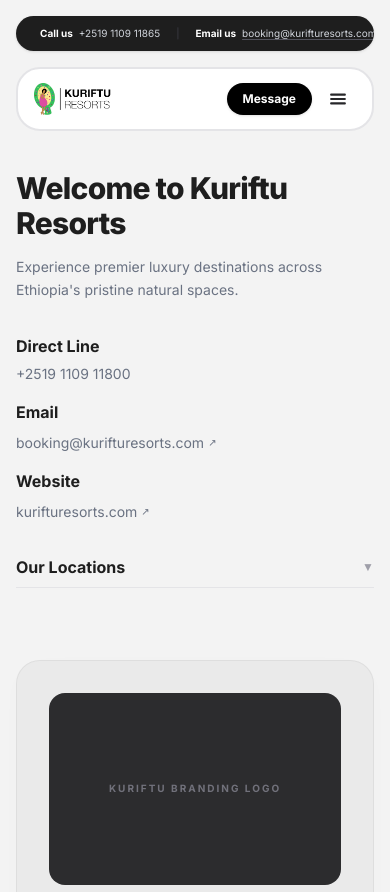
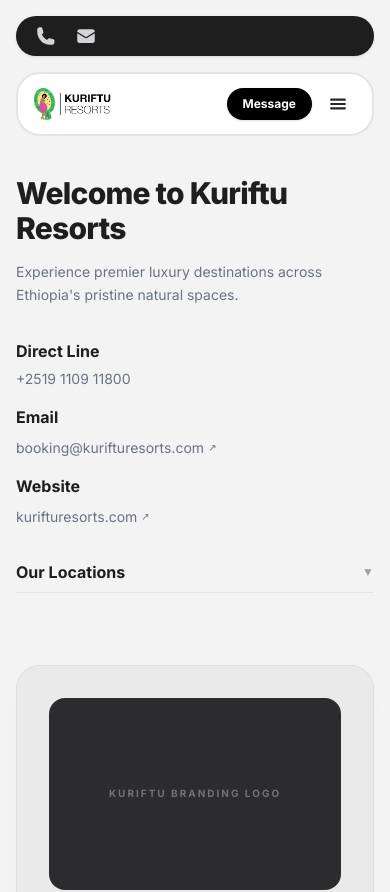
Before and after one commit to Nahom-Tadesse/KRS, a React (Vite) app: page / in a window 390 px wide. Shown: the top 892 px of the page. Built offline with nearby package versions, Linux system fonts and the light colour scheme; the HTML template or start-up script is replaced by a standard one.

Commit message:
design: streamline top bar contact icons for mobile viewports

```diff
--- a/src/Components/Header.jsx
+++ b/src/Components/Header.jsx
@@ -1,5 +1,5 @@
 import { useState } from 'react';
-import logo from "../assets/2-KRS-Black.png";
+import logo from '../assets/2-KRS-Black.png';
 
 const Header = ({ activeTab, setActiveTab }) => {
   const navLinks = ['Home', 'Sales', 'Reservations'];
@@ -7,33 +7,67 @@ const Header = ({ activeTab, setActiveTab }) => {
 
   return (
     <header className="max-w-7xl mx-auto pt-4 md:pt-6 px-4 md:px-6 relative z-50 animate-fade-in-up font-['Inter',sans-serif]">
-      {/* Top Bar - Forced Side-by-Side Horizontal Row Layout */}
-      <div className="bg-[#1E1E1E] rounded-full px-6 md:px-8 py-2.5 text-white text-[10px] sm:text-xs md:text-sm flex flex-row items-center justify-start gap-4 sm:gap-6 overflow-x-auto whitespace-nowrap shadow-sm no-scrollbar">
+      {/* Top Bar Contact Strip */}
+      <div className="bg-[#1E1E1E] rounded-full px-5 md:px-8 py-2.5 text-white text-xs md:text-sm flex items-center justify-start gap-5 sm:gap-6 shadow-sm">
+        {/* Phone Action Element */}
         <a
           href="tel:+2519110911865"
-          className="flex items-center gap-1.5 hover:text-gray-300 transition-colors duration-200"
+          className="flex items-center gap-2 text-zinc-300 hover:text-white active:scale-95 transition-all duration-200"
+          aria-label="Call Us"
         >
-          <span className="font-bold text-white">Call us</span>
-          <span className="text-gray-300 font-normal">+2519 1109 11865</span>
+          {/* Beautiful Minimalist Solid Phone Icon (Mobile Only) */}
+          <svg
+            xmlns="http://www.w3.org/2000/svg"
+            viewBox="0 0 24 24"
+            fill="currentColor"
+            className="w-5 h-5 sm:hidden"
+          >
+            <path
+              fillRule="evenodd"
+              d="M1.5 4.5a3 3 0 0 1 3-3h1.372c.86 0 1.61.586 1.819 1.42l1.105 4.423a1.875 1.875 0 0 1-.694 1.955l-1.293.97a16.616 16.616 0 0 0 6.542 6.542l.97-1.293a1.875 1.875 0 0 1 1.955-.694l4.423 1.105c.834.209 1.42.959 1.42 1.82V19.5a3 3 0 0 1-3 3h-2.25C8.552 22.5 1.5 15.448 1.5 6.75V4.5Z"
+              clipRule="evenodd"
+            />
+          </svg>
+
+          {/* Desktop Text Layout (Hidden on Mobile) */}
+          <span className="hidden sm:inline font-bold text-white">Call us</span>
+          <span className="hidden sm:inline font-normal text-zinc-300">
+            +2519 1109 11865
+          </span>
         </a>
 
-        <span className="text-zinc-700 select-none">|</span>
+        {/* Separator Pipe - Hidden on Mobile */}
+        <span className="text-zinc-800 select-none hidden sm:inline">|</span>
 
+        {/* Email Action Element */}
         <a
           href="mailto:booking@kurifturesorts.com"
-          className="flex items-center gap-1.5 hover:text-gray-300 transition-colors duration-200"
+          className="flex items-center gap-2 text-zinc-300 hover:text-white active:scale-95 transition-all duration-200"
+          aria-label="Email Us"
         >
-          <span className="font-bold text-white">Email us</span>
-          <span className="text-gray-300 font-normal underline decoration-zinc-600 underline-offset-2">
+          {/* Beautiful Minimalist Solid Envelope Icon (Mobile Only) */}
+          <svg
+            xmlns="http://www.w3.org/2000/svg"
+            viewBox="0 0 24 24"
+            fill="currentColor"
+            className="w-5 h-5 sm:hidden"
+          >
+            <path d="M1.5 8.67v8.58a3 3 0 0 0 3 3h15a3 3 0 0 0 3-3V8.67l-8.928 5.493a3 3 0 0 1-3.144 0L1.5 8.67Z" />
+            <path d="M22.5 6.908V6.75a3 3 0 0 0-3-3h-15a3 3 0 0 0-3 3v.158l9.714 5.978a1.5 1.5 0 0 0 1.572 0L22.5 6.908Z" />
+          </svg>
+
+          {/* Desktop Text Layout (Hidden on Mobile) */}
+          <span className="hidden sm:inline font-bold text-white">
+            Email us
+          </span>
+          <span className="hidden sm:inline font-normal text-zinc-300 underline decoration-zinc-700 underline-offset-4">
             booking@kurifturesorts.com
           </span>
         </a>
       </div>
 
-      {/* Main Navbar */}
+      {/* Main Brand Action Hub */}
       <div className="mt-4 bg-white rounded-[24px] md:rounded-full border-2 border-zinc-200 px-4 md:px-8 py-3 flex items-center justify-between relative">
-
-        {/* Brand Logo Section */}
         <div className="flex items-center justify-center cursor-pointer group h-8 md:h-10">
           <img
             src={logo}
@@ -42,7 +76,6 @@ const Header = ({ activeTab, setActiveTab }) => {
           />
         </div>
 
-        {/* Navigation Links with Smooth Underline Animation */}
         <nav className="hidden md:flex gap-10 items-center text-sm font-semibold text-zinc-600">
           {navLinks.map((link) => {
             const isActive = activeTab === link;
@@ -69,11 +102,9 @@ const Header = ({ activeTab, setActiveTab }) => {
           })}
         </nav>
 
-        {/* Action Group Buttons */}
         <div className="flex items-center gap-2 md:gap-3">
-          {/* FIXED: Changed to an <a> link targeted to the universal WhatsApp click-to-chat API */}
           <a
-            href="https://wa.me/251911091189"
+            href="https://wa.me/2519110911899"
             target="_blank"
             rel="noopener noreferrer"
             className="bg-black text-white px-4 md:px-6 py-2 md:py-2.5 rounded-full font-bold text-xs md:text-sm hover:bg-zinc-800 active:scale-95 transition-all duration-200 text-center shadow-sm"
@@ -90,25 +121,45 @@ const Header = ({ activeTab, setActiveTab }) => {
             Website ↗
           </a>
 
-          {/* Standard Vector Mobile Hamburg Icon */}
           <button
             onClick={() => setMobileMenuOpen(!mobileMenuOpen)}
             className="md:hidden p-2 text-zinc-800 hover:bg-zinc-100 rounded-full transition-colors cursor-pointer focus:outline-none"
             aria-label="Toggle navigation menu"
           >
             {mobileMenuOpen ? (
-              <svg xmlns="http://www.w3.org/2000/svg" fill="none" viewBox="0 0 24 24" strokeWidth={2.5} stroke="currentColor" className="w-5 h-5">
-                <path strokeLinecap="round" strokeLinejoin="round" d="M6 18L18 6M6 6l12 12" />
+              <svg
+                xmlns="http://www.w3.org/2000/svg"
+                fill="none"
+                viewBox="0 0 24 24"
+                strokeWidth={2.5}
+                stroke="currentColor"
+                className="w-5 h-5"
+              >
+                <path
+                  strokeLinecap="round"
+                  strokeLinejoin="round"
+                  d="M6 18L18 6M6 6l12 12"
+                />
               </svg>
             ) : (
-              <svg xmlns="http://www.w3.org/2000/svg" fill="none" viewBox="0 0 24 24" strokeWidth={2.5} stroke="currentColor" className="w-5 h-5">
-                <path strokeLinecap="round" strokeLinejoin="round" d="M3.75 6.75h16.5M3.75 12h16.5m-16.5 5.25h16.5" />
+              <svg
+                xmlns="http://www.w3.org/2000/svg"
+                fill="none"
+                viewBox="0 0 24 24"
+                strokeWidth={2.5}
+                stroke="currentColor"
+                className="w-5 h-5"
+              >
+                <path
+                  strokeLinecap="round"
+                  strokeLinejoin="round"
+                  d="M3.75 6.75h16.5M3.75 12h16.5m-16.5 5.25h16.5"
+                />
               </svg>
             )}
           </button>
         </div>
 
-        {/* Mobile Dropdown Panel Drawer */}
         {mobileMenuOpen && (
           <div className="absolute top-[calc(100%+8px)] left-0 right-0 bg-white border-2 border-zinc-200 rounded-2xl p-4 flex flex-col gap-3 shadow-lg md:hidden z-50 animate-fade-in-up">
             {navLinks.map((link) => (
```
